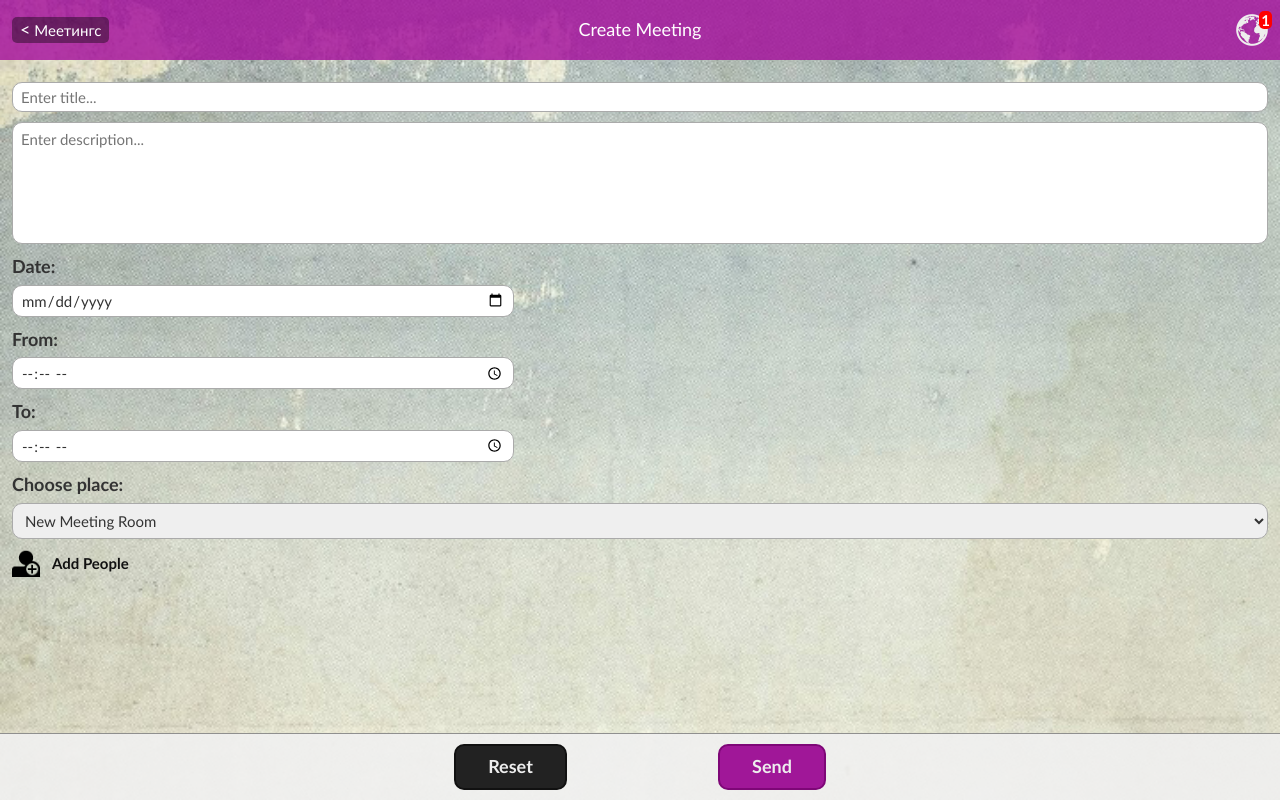
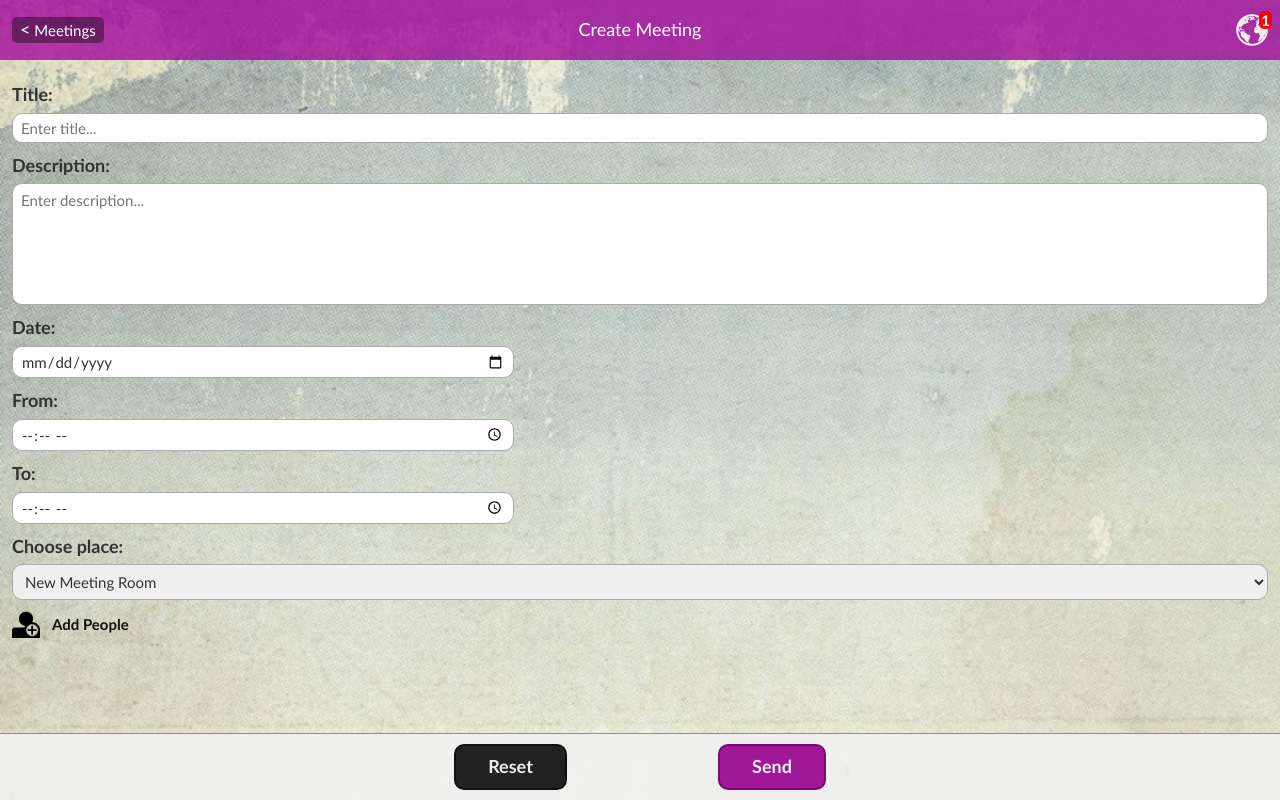
Before and after one commit to MarinaGeorgieva/HCI-FMI, a plain HTML site: page Office Control/createmeeting.html in a window 1280 px wide. Drawn offline with Linux system fonts and the light colour scheme.

Commit message:
Fixed CreateMeeting back button and labels

```diff
--- a/Office Control/createmeeting.html
+++ b/Office Control/createmeeting.html
@@ -16,7 +16,7 @@
 <body>
     <div class="topLine topLine--magenta clear">
         <div class="topLine__left">
-        <a href="meetings.html" class="btnBack"><span><</span>&nbsp;Меетингс</a>
+        <a href="meetings.html" class="btnBack"><span><</span>&nbsp;Meetings</a>
         </div>
         <div class="topLine__center">
             Create Meeting
@@ -31,11 +31,13 @@
     <div id="main" class="bottomFixMeetingsEvents">
         <form class="leave">
         	<div class="formGroup">
-	            <input type="text" placeholder="Enter title..." />
+                <label for="title">Title:</label>
+                <input type="text" id="title" placeholder="Enter title..." />
 	        </div>
 
         	<div class="formGroup">
-            	<textarea id="message" placeholder="Enter description..." rows="5" cols="5"></textarea>
+                <label for="description">Description:</label>
+                <textarea id="description" placeholder="Enter description..." rows="5" cols="5"></textarea>
             </div>
 
         	<div class="formGroup">
```
